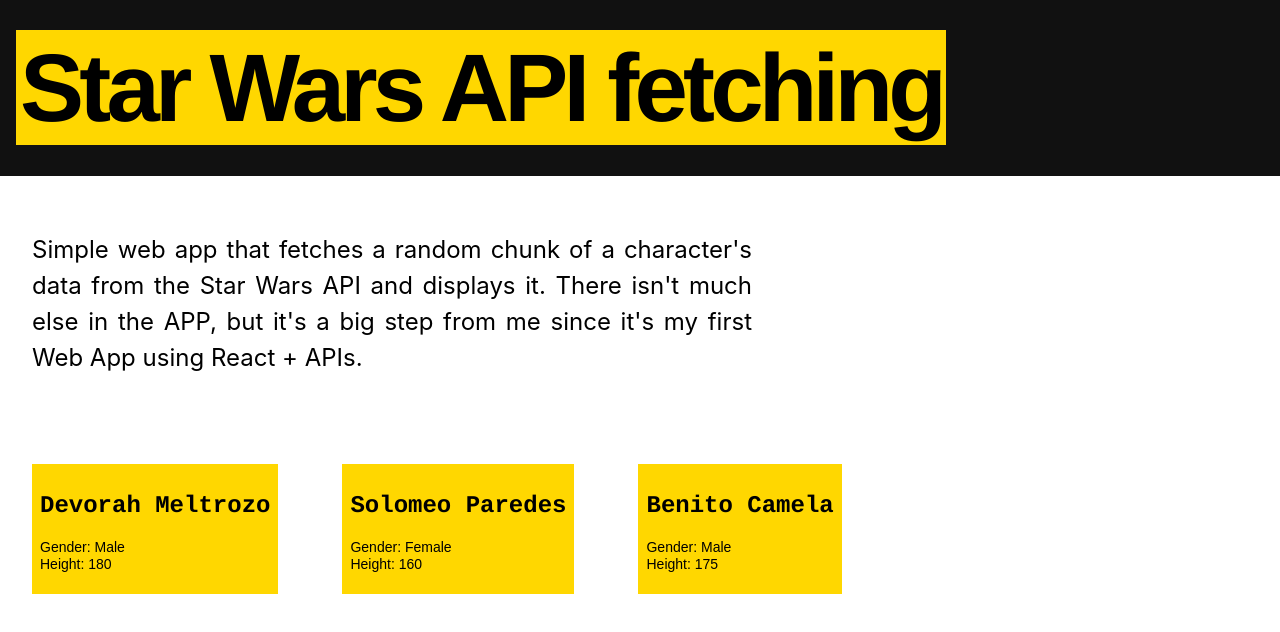
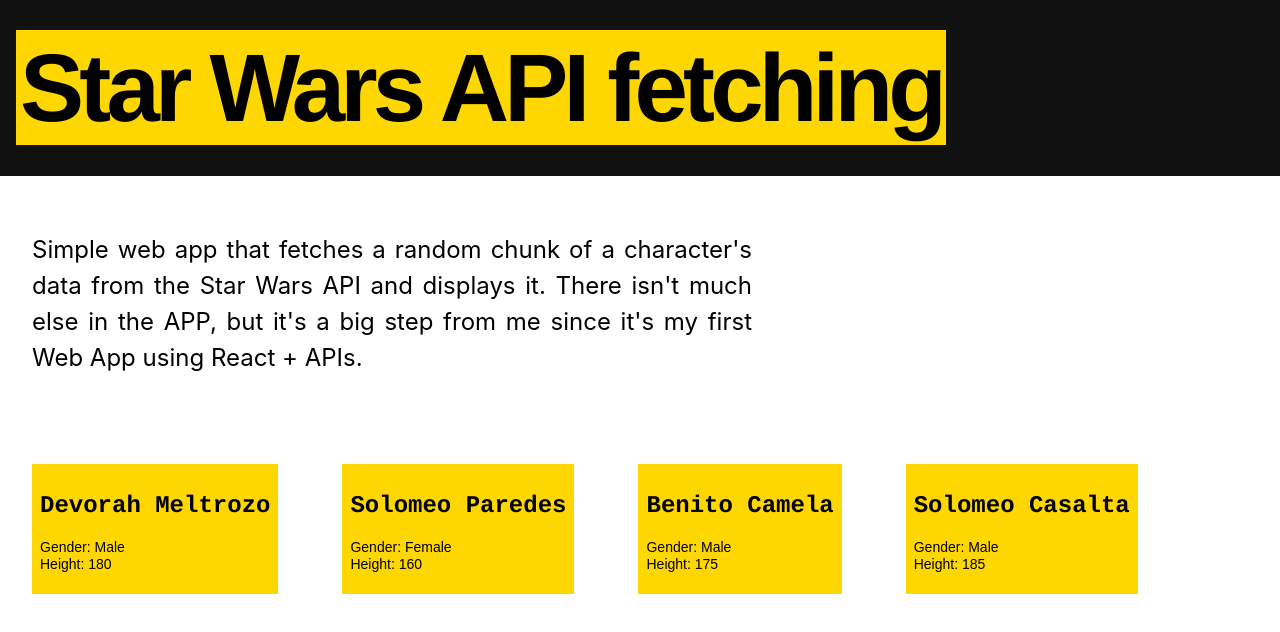
Before and after one commit to tomasmejia/starwars-webapp, a React (Create React App) app: page / in a window 1280 px wide. Shown: the top 632 px of the page. Built offline with nearby package versions, Linux system fonts and the light colour scheme.

Commit message:
Refactored and added a PeopleList component

```diff
--- a/src/People.js
+++ b/src/People.js
@@ -2,15 +2,18 @@
 
 // stuff goes here
 
-const People = (props) => {
+// we're receiving props and destructuring them
+// right away instead of receiving props and then
+// making a constant to destructure them
+const People = ({ name, gender, height }) => {
     return (
         <div className="bg-yellow dib pa2 ma4 tj grow">
             <h2 className="f3 courier">
-                {props.name}
+                {name}
             </h2>
             <p className="f6 system-sans-serif">
-                Gender: {props.gender}<br/>
-                Height: {props.height}<br/>
+                Gender: {gender}<br/>
+                Height: {height}<br/>
             </p>
         </div>
     )
--- /dev/null
+++ b/src/chars.js
@@ -0,0 +1,26 @@
+export const chars = [
+    {
+        id: 1,
+        name: 'Devorah Meltrozo',
+        gender: 'Male',
+        height: '180'
+    },
+    {
+        id: 2,
+        name: 'Solomeo Paredes',
+        gender: 'Female',
+        height: '160'
+    },
+    {
+        id: 3,
+        name: 'Benito Camela',
+        gender: 'Male',
+        height: '175'
+    },
+    {
+        id: 4,
+        name: 'Solomeo Casalta',
+        gender: 'Male',
+        height: '185'
+    }
+];
--- a/src/index.js
+++ b/src/index.js
@@ -3,16 +3,15 @@
 import './index.css';
 import App from './App';
 import People from './People';
-import { people } from './peoplelist';
+import PeopleList from './PeopleList';
+import { chars } from './chars';
 import 'tachyons';
 import registerServiceWorker from './registerServiceWorker';
 
 ReactDOM.render(
                 <div>
                   <App />
-                  <People name={people[0].name} gender={people[0].gender} height={people[0].height} />
-                  <People name={people[1].name} gender={people[1].gender} height={people[1].height} />
-                  <People name={people[2].name} gender={people[2].gender} height={people[2].height} />
+                  <PeopleList chars={chars} />
                 </div>
     , document.getElementById('root'));
 registerServiceWorker();
--- a/src/peoplelist.js
+++ b/src/peoplelist.js
@@ -1,20 +1,16 @@
-export const people = [
-    {
-        id: 1,
-        name: 'Devorah Meltrozo',
-        gender: 'Male',
-        height: '180'
-    },
-    {
-        id: 2,
-        name: 'Solomeo Paredes',
-        gender: 'Female',
-        height: '160'
-    },
-    {
-        id: 3,
-        name: 'Benito Camela',
-        gender: 'Male',
-        height: '175'
-    }
-];
+import React from 'react';
+import People from './People';
+
+
+const PeopleList = ({ chars }) => {
+    return (
+        <div>
+            <People name={chars[0].name} gender={chars[0].gender} height={chars[0].height} />
+            <People name={chars[1].name} gender={chars[1].gender} height={chars[1].height} />
+            <People name={chars[2].name} gender={chars[2].gender} height={chars[2].height} />
+            <People name={chars[3].name} gender={chars[3].gender} height={chars[3].height} />
+        </div>
+    )
+}
+
+export default PeopleList;
```
